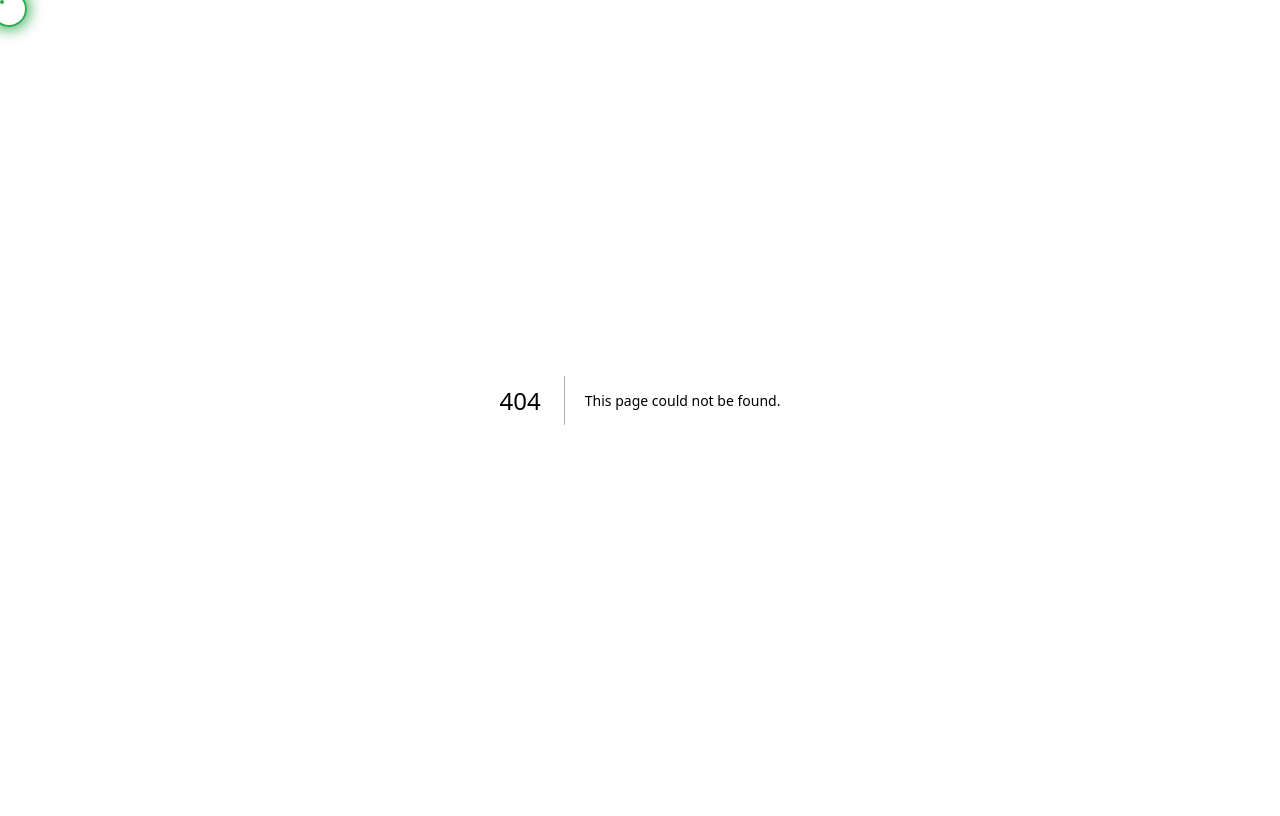
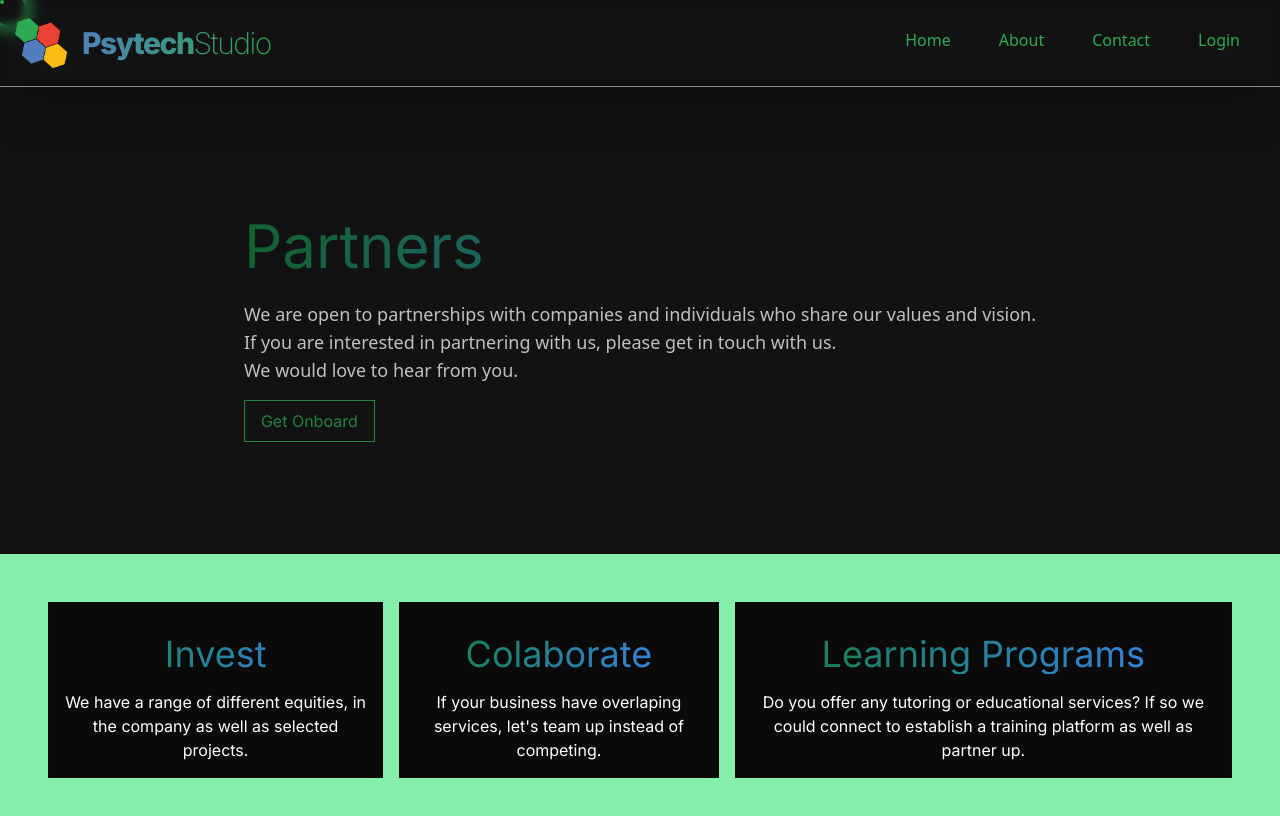
Before and after one commit to christiaan-fourie/psytech, a Next.js app: page /company/partners in a window 1280 px wide. Before the commit this address had no page. Shown: the top 816 px of the page. Built offline with nearby package versions, Linux system fonts and the light colour scheme.

Commit message:
Create page.jsx

```diff
--- /dev/null
+++ b/app/company/partners/page.jsx
@@ -0,0 +1,48 @@
+import Header from '@/components/Header/Header'
+import React from 'react'
+
+const Partners = () => {
+  return (
+    <div>
+      <Header />
+        <div className='pt-24'>
+            <div className=''>
+                <div className='flex justify-center pt-24'>
+                    <div className='flex flex-col md:flex-row items-center animate-pulse'>
+                        <div>
+                            <h1 className='text-6xl my-6 bg-clip-text text-transparent bg-gradient-to-r from-green-700 to-blue-500'>Partners</h1>
+                            <p className='font-sans font-light text-lg'>
+                                We are open to partnerships with companies and individuals who share our values and vision. <br /> If you are interested in partnering with us, please get in touch with us. <br /> We would love to hear from you.
+                            </p>
+                            <button className='border border-[#2daa52] text-[#2daa52] my-4 py-2 px-4'>Get Onboard</button>
+                        </div>
+                    </div>
+                </div>
+                {/* Our Culture */}
+                <div className='flex justify-center mt-24 p-12 bg-green-300'>
+                    <div className='flex flex-col md:flex-row items-center'>
+                        <div className='text-center'>
+                            <div className='flex flex-col md:flex-row gap-4'>
+                                <div className='bg-neutral-950 p-4'>
+                                    <h1 className='text-4xl my-4 bg-clip-text text-transparent bg-gradient-to-r from-green-700 to-blue-500'>Invest</h1>
+                                    <p>We have a range of different equities, in the company as well as selected projects.</p>
+                                </div>
+                                <div className='bg-neutral-950 p-4'>
+                                    <h1 className='text-4xl my-4 bg-clip-text text-transparent bg-gradient-to-r from-green-700 to-blue-500'>Colaborate</h1>
+                                    <p>If your business have overlaping services, let's team up instead of competing.</p>
+                                </div>
+                                <div className='bg-neutral-950 p-4'>
+                                    <h1 className='text-4xl my-4 bg-clip-text text-transparent bg-gradient-to-r from-green-700 to-blue-500'>Learning Programs</h1>
+                                    <p>Do you offer any tutoring or educational services? If so we could connect to establish a training platform as well as partner up.</p>
+                                </div>
+                            </div>
+                        </div>
+                    </div>
+                </div>
+            </div>
+        </div>
+    </div>
+  )
+}
+
+export default Partners
```
